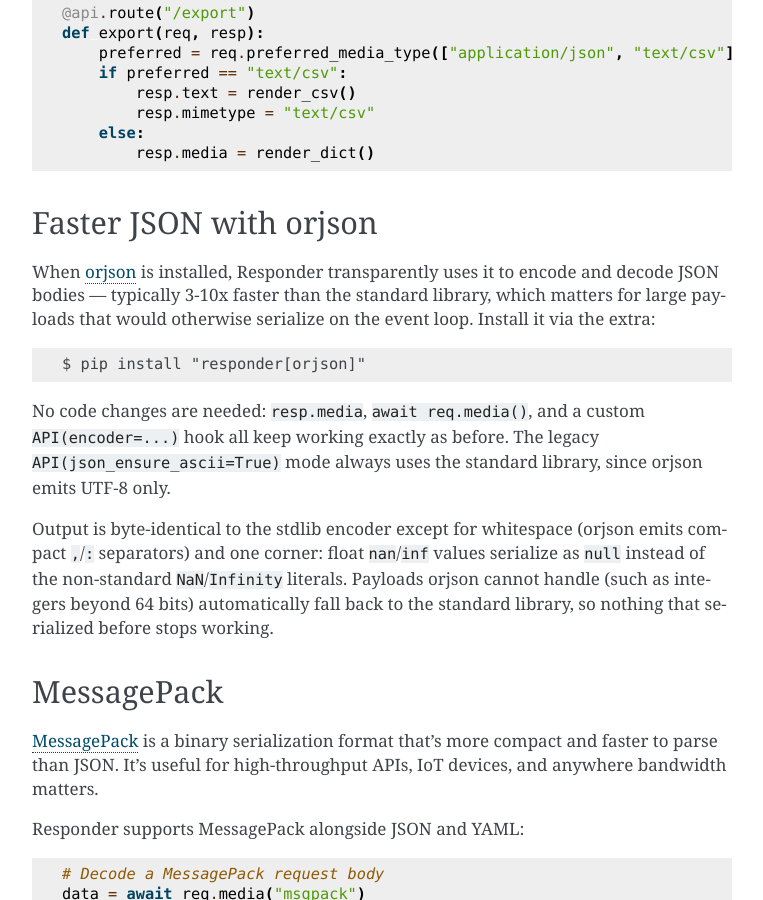
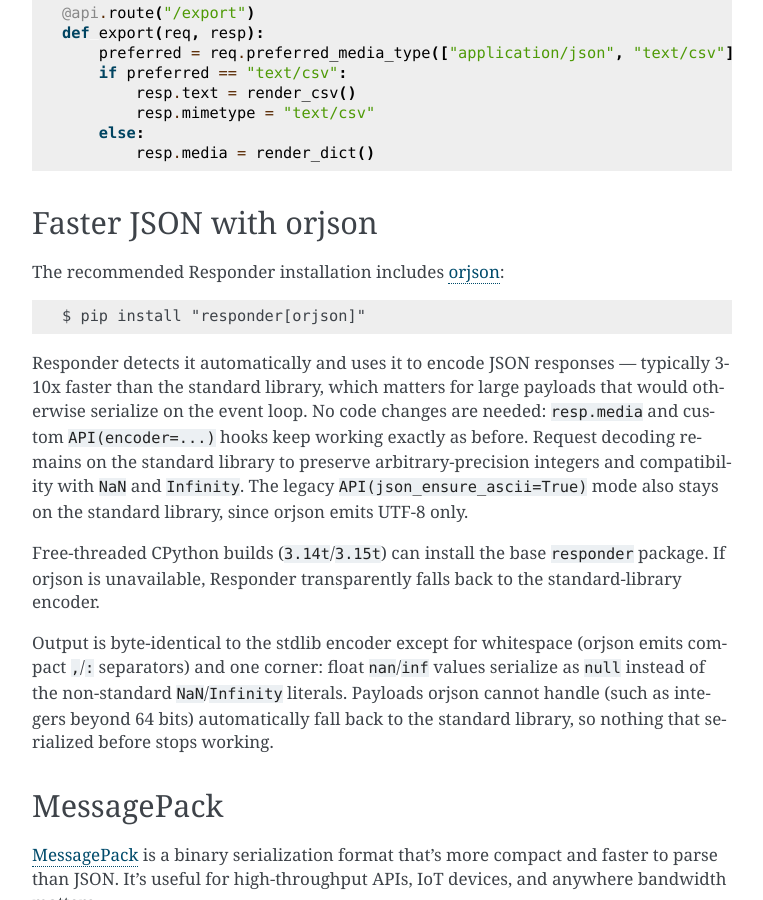
Before and after one commit to kennethreitz/responder, a Sphinx documentation site: the page built from docs/source/tour.rst, in a window 1280 px wide and 900 px high, scrolled down 38988 px. Shown: the whole window, without its empty margins (378-1141 px from the left). Built offline with Sphinx 7.4.7, drawn with Linux system fonts in a browser that asks for light colours; some of the changed text lies outside the part shown.

Commit message:
Recommend orjson in installation docs

```diff
--- a/docs/source/cli.rst
+++ b/docs/source/cli.rst
@@ -44,7 +44,7 @@
 demos, sharing examples, and running code from GitHub. Remote targets
 require the ``cli`` extra::
 
-    $ uv pip install 'responder[cli]'
+    $ uv pip install 'responder[cli,orjson]'
 
 ::
 
--- a/docs/source/deployment.rst
+++ b/docs/source/deployment.rst
@@ -24,7 +24,7 @@
 Responder can also run the current app with Granian when the optional server
 extra is installed::
 
-    $ uv pip install 'responder[server]'
+    $ uv pip install 'responder[orjson,server]'
 
     if __name__ == "__main__":
         api.run(server="granian")
@@ -44,7 +44,7 @@
     WORKDIR /app
     COPY --from=ghcr.io/astral-sh/uv:latest /uv /usr/local/bin/uv
     COPY . .
-    RUN uv pip install --system responder
+    RUN uv pip install --system 'responder[orjson]'
     ENV PORT=80
     EXPOSE 80
     CMD ["python", "api.py"]
@@ -148,7 +148,7 @@
 
 Install it::
 
-    $ uv pip install 'responder[server]'
+    $ uv pip install 'responder[orjson,server]'
 
 Responder apps are ASGI, so run them with the ``asgi`` interface::
 
--- a/docs/source/migration-v7.rst
+++ b/docs/source/migration-v7.rst
@@ -139,9 +139,10 @@
 ------------
 
 The default install still includes the uvicorn runner used by ``api.run()``.
-Install ``responder[server]`` when you want the optional Granian server too::
+Install ``responder[orjson,server]`` when you want the recommended JSON backend
+and optional Granian server too::
 
-    uv pip install 'responder[server]'
+    uv pip install 'responder[orjson,server]'
 
 Then run the current app with Granian's embedded ASGI server::
 
--- a/docs/source/tour.rst
+++ b/docs/source/tour.rst
@@ -804,7 +804,7 @@
 `Graphene <https://graphene-python.org/>`_. Install it with the
 ``graphql`` extra::
 
-    $ uv pip install 'responder[graphql]'
+    $ uv pip install 'responder[graphql,orjson]'
 
 Then set up a full GraphQL endpoint with a single method call::
 
@@ -1885,17 +1885,23 @@
 Faster JSON with orjson
 -----------------------
 
-When `orjson <https://github.com/ijl/orjson>`_ is installed, Responder
-transparently uses it to encode and decode JSON bodies — typically 3-10x
-faster than the standard library, which matters for large payloads that
-would otherwise serialize on the event loop. Install it via the extra::
+The recommended Responder installation includes
+`orjson <https://github.com/ijl/orjson>`_::
 
     $ pip install "responder[orjson]"
 
-No code changes are needed: ``resp.media``, ``await req.media()``, and a
-custom ``API(encoder=...)`` hook all keep working exactly as before. The
-legacy ``API(json_ensure_ascii=True)`` mode always uses the standard
-library, since orjson emits UTF-8 only.
+Responder detects it automatically and uses it to encode JSON responses —
+typically 3-10x faster than the standard library, which matters for large
+payloads that would otherwise serialize on the event loop. No code changes
+are needed: ``resp.media`` and custom ``API(encoder=...)`` hooks keep working
+exactly as before. Request decoding remains on the standard library to
+preserve arbitrary-precision integers and compatibility with ``NaN`` and
+``Infinity``. The legacy ``API(json_ensure_ascii=True)`` mode also stays on
+the standard library, since orjson emits UTF-8 only.
+
+Free-threaded CPython builds (``3.14t``/``3.15t``) can install the base
+``responder`` package. If orjson is unavailable, Responder transparently
+falls back to the standard-library encoder.
 
 Output is byte-identical to the stdlib encoder except for whitespace
 (orjson emits compact ``,``/``:`` separators) and one corner: float
--- a/docs/source/tutorial-auth.rst
+++ b/docs/source/tutorial-auth.rst
@@ -144,7 +144,7 @@
 ``leeway``), audience and issuer verification, and OpenAPI documentation —
 in one declaration. It needs the optional PyJWT dependency::
 
-    $ uv pip install 'responder[jwt]'
+    $ uv pip install 'responder[jwt,orjson]'
 
 A real-world setup validates tokens minted by an identity provider for a
 specific API::
```
Also changed, not shown: CHANGELOG.md (+8 -0 lines), README.md (+15 -9 lines), docs/source/index.rst (+8 -3 lines), 7 other files.
